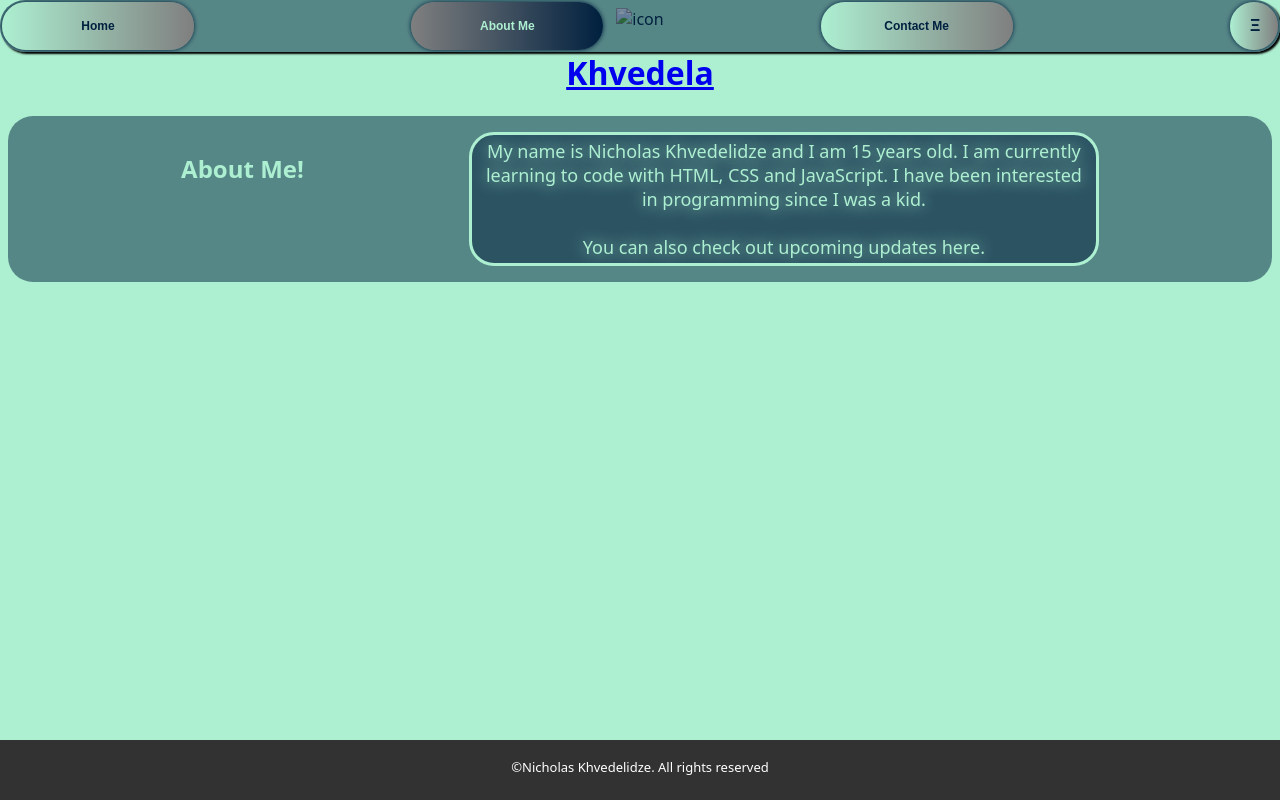
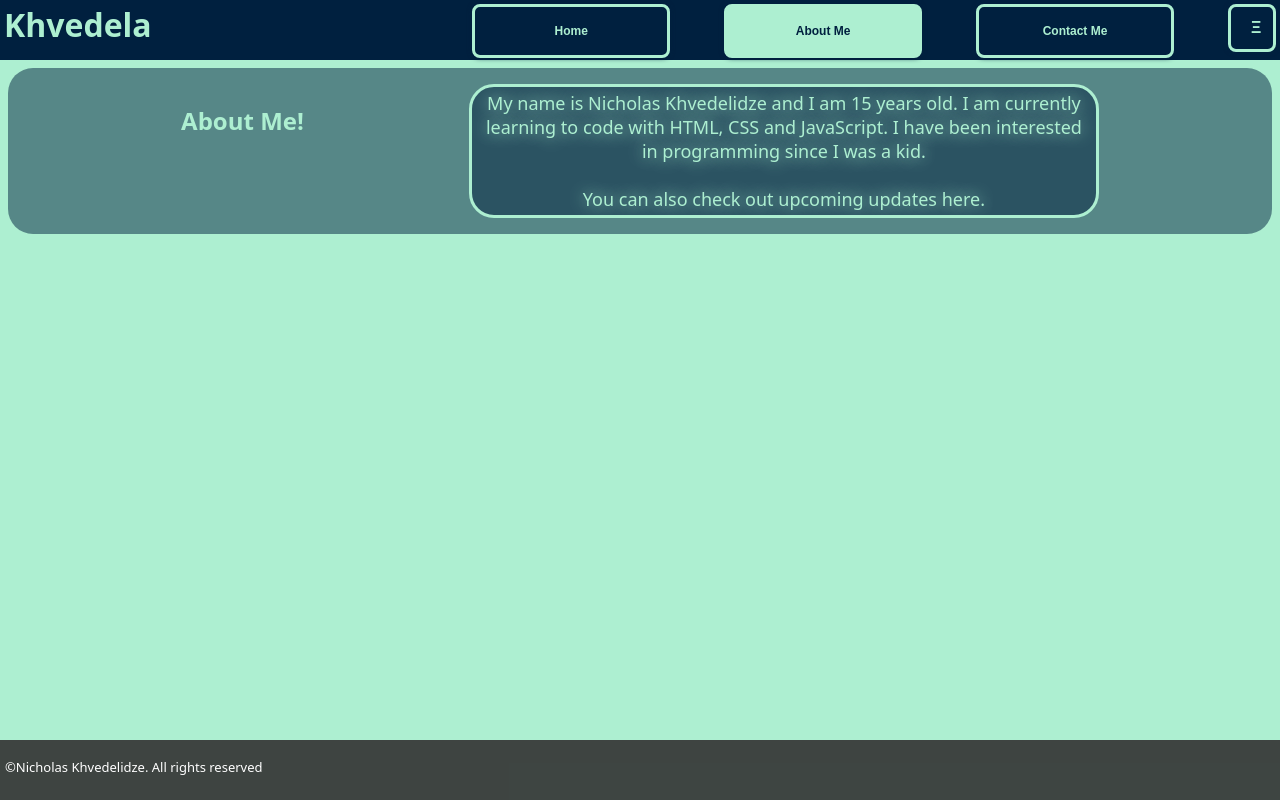
Before and after one commit to itsmekhvedela/itsmekhvedela.github.io, a PHP site: page /about-me.html in a window 1280 px wide. Run offline with PHP 8.4, Linux system fonts and the light colour scheme.

Commit message:
Update styles.css

```diff
--- a/styles.css
+++ b/styles.css
@@ -5,21 +5,15 @@ html {
 [data-theme="light"] {
     --color-one: rgb(0, 32, 63);
     --color-one-transparent: rgba(0, 32, 63, 0.5);
-    --color-one-gradient: linear-gradient(90deg, rgb(173, 239, 209) 0%, rgb(127, 127, 127) 100%);
     --color-two: rgb(173, 239, 209);
     --color-two-transparent: rgba(173, 239, 209, 0.5);
-    --color-two-gradient: linear-gradient(90deg, rgb(127, 127, 127) 0%, rgb(0, 32, 63) 100%);
-    --color-footer-bkg: rgb(50, 50, 50);
     --color-footer-text: white;
 }
 [data-theme="dark"] {
     --color-one: rgb(173, 239, 209);
     --color-one-transparent: rgba(173, 239, 209, 0.5);
-    --color-one-gradient: linear-gradient(90deg, rgb(127, 127, 127) 0%, rgb(0, 32, 63) 100%);
     --color-two: rgb(0, 32, 63);
     --color-two-transparent: rgba(0, 32, 63, 0.5);
-    --color-two-gradient: linear-gradient(90deg, rgb(173, 239, 209) 0%, rgb(127, 127, 127) 100%);
-    --color-footer-bkg: rgb(200, 200, 200);
     --color-footer-text: black;
 }
 body {
@@ -27,22 +21,55 @@ body {
     background-color: var(--color-two);
     overflow: auto;
 }
-nav {
-    z-index: 1;
+main{
+    position: absolute;
     top: 0;
+    left: 0;
     right: 0;
-    left: 0;
-    position: fixed;
+    bottom: 0;
+    display: grid;
+    grid-template-areas:
+    "head nav nav"
+    "content content content "
+    "foot foot foot";
+    grid-template-rows: 60px auto 60px;
+}
+header {
+    grid-area: head;
+    line-height: 0;
+    padding: 4px;
+    text-decoration: none;
+    color: var(--color-two);
+    background: var(--color-one);
+    cursor: pointer;
+}
+header a {
+    text-decoration: none;
+    color: var(--color-two);
+}
+header img {
+    display: none;
+    width: 0;
+    height: 0;
+}
+nav{
+    grid-area: nav;
     display: flex;
     justify-content: space-between;
-    border-radius: 25px 25px 25px 25px;
-    border-bottom-right-radius: 25px;
-    width: clamp(20rem, 50% 40rem);
-    overflow: hidden;
-    background-color: var(--color-one-transparent);
-    box-shadow: 2px 2px 2px black;
-    text-align: center;
-    padding: 2px;
+    padding: 4px;
+    background: var(--color-one);
+}
+article {
+    margin: 8px;
+    grid-area: content;
+    box-sizing: border-box;
+}
+footer {
+    grid-area: foot;
+    padding: 5px;
+    background: rgba(50, 50, 50, 0.9);
+    color: rgb(255, 255, 255);
+    font-size: small;
 }
 nav > .nav-button-active{
     text-align: center;
@@ -50,19 +77,19 @@ nav > .nav-button-active{
     font-weight: bold;
     font-size: 12px;
     line-height: 3rem;
-    color: var(--color-two);
+    color: var(--color-one);
     font-family: sans-serif;
-    background: var(--color-two-gradient);
-    border: none;
-    border-radius: 25px 25px 25px 25px;
+    background: var(--color-two);
+    border: solid var(--color-two);
     height: 48px;
+    border-radius: 8px;
     width: clamp(48px, 50%, 192px);
     box-shadow:0px 0px 5px var(--color-one);
     transition: background 0.5s ease, color 0.5s ease;
 }
 nav > .nav-button-active:hover{
-    color: var(--color-one);
-    background: var(--color-one-gradient);
+    color: var(--color-two);
+    background: var(--color-one);
 }
 nav > .nav-button {
     text-align: center;
@@ -70,47 +97,48 @@ nav > .nav-button {
     font-weight: bold;
     font-size: 12px;
     line-height: 3rem;
-    color: var(--color-one);
+    color: var(--color-two);
     transition: 0.3s;
     font-family: sans-serif;
-    background: var(--color-one-gradient);
-    border: none;
-    border-radius: 25px 25px 25px 25px;
+    background: var(--color-one);
+    border: solid var(--color-two);
     height: 48px;
+    border-radius: 8px;
     width: clamp(48px, 50%, 192px);
     box-shadow: 0px 0px 5px var(--color-one);
     transition: background 0.5s ease, color 0.5s ease;
 }
 nav > .nav-button:hover {
-    color: var(--color-two);
-    background: var(--color-two-gradient);
+    color: var(--color-one);
+    background: var(--color-two);
 }
 nav > .nav-button-open {
     text-align: center;
     text-decoration: none;
     font-weight: bold;
     font-size: 16px;
-    line-height: calc(50%);
-    color: var(--color-one);
+    line-height: 0;
+    color: var(--color-two);
     transition: 0.3s;
     font-family: sans-serif;;
-    background: var(--color-one-gradient);
-    border: none;
-    border-radius: 25px;
+    background: var(--color-one);
+    border: solid var(--color-two);
+    border-radius: 8px;
     height: 48px;
     width: 48px;
     box-shadow: 0px 0px 5px var(--color-one);
     transition: background 0.5s ease, color 0.5s ease;
+    cursor: pointer;
 }
 nav > .nav-button-open:hover {
-    color: var(--color-two);
-    background: var(--color-two-gradient);
+    color: var(--colorone);
+    background: var(--color-two);
 }
 .sidenav {
     width: 0;
     position: fixed;
     z-index: 1;
-    top: 52px;
+    top: 60px;
     right: 0;
     bottom: 60px;
     text-decoration-color: aqua;
@@ -125,24 +153,25 @@ nav > .nav-button-open:hover {
     text-decoration: none;
     font-weight: bold;
     font-size: 20px;
-    color: var(--color-two);
+    color: var(--color-one);
     display: block;
     transition: 0.3s;
     font-family: sans-serif;
-    background: var(--color-two-gradient);
+    background: var(--color-two-transparent);
     border: none;
-    border-radius: 25px 25px 25px 25px;
+    border-radius: 8px;
     height: 40px;
     width: 200px;
     margin: 5px;
-    scale: 90%;
+    scale: 0.9;
     box-shadow: 0px 0px 5px var(--color-one);
     transition: scale 0.5s ease, color 0.5s ease, background 0.5s ease;
 }
 .sidenav .nav-button-active:hover{
-    scale: 100%;
-    color: var(--color-one);
-    background: var(--color-one-gradient);
+    scale: 1;
+    box-shadow: 0px 0px 5px var(--color-two);
+    color: var(--color-two);
+    background: var(--color-one-transparent);
 }
 .sidenav .nav-button {
     text-align: center;
@@ -150,60 +179,46 @@ nav > .nav-button-open:hover {
     text-decoration: none;
     font-weight: bold;
     font-size: 20px;
-    color: var(--color-one);
+    color: var(--color-two);
     display: block;
     transition: 0.3s;
     font-family: sans-serif;
-    background: var(--color-one-gradient);
+    background: var(--color-one-transparent);
     border: none;
-    border-radius: 25px 25px 25px 25px;
+    border-radius: 8px;
+    height: 40px;
+    width: 200px;
+    margin: 5px;
+    scale: 0.9;
+    box-shadow: 0px 0px 5px var(--color-two);
+    transition: scale 0.5s ease, color 0.5s ease, background 0.5s ease;
+}
+.sidenav .nav-button:hover {
+    scale: 1;
+    box-shadow: 0px 0px 5px var(--color-one);
+    color: var(--color-one);
+    background: var(--color-two-transparent);
+}
+.sidenav .btn-toggle {
+    text-align: center;
+    text-decoration: none;
+    font-weight: bold;
+    font-size: 20px;
+    color: var(--color-two);
+    display: block;
+    transition: 0.3s;
+    font-family: sans-serif;
+    background: var(--color-one-transparent);
+    border: none;
+    border-radius: 8px;
     height: 40px;
     width: 200px;
     margin: 5px;
     scale: 90%;
-    box-shadow: 0px 0px 5px var(--color-one);
+    box-shadow: 0px 0px 5px var(--color-two);
     transition: scale 0.5s ease, color 0.5s ease, background 0.5s ease;
 }
-.sidenav .nav-button:hover {
-    scale: 100%;
-    color: var(--color-two);
-    background: var(--color-two-gradient);
-}
-.sidenav .btn-toggle {
-    text-align: center;
-    line-height: 50%;
-    text-decoration: none;
-    font-weight: bold;
-    font-size: 20px;
-    color: var(--color-one);
-    display: block;
-    transition: 0.3s;
-    font-family: sans-serif;
-    background: var(--color-one-gradient);
-    border: none;
-    border-radius: 25px 25px 25px 25px;
-    height: 40px;
-    width: 200px;
-    margin: 5px;
-    scale: 90%;
-    box-shadow: 0px 0px 5px var(--color-one);
-    transition: scale 0.5s ease, color 0.5s ease, background 0.5s ease;
-}
-.sidenav .btn-toggle #darkThemeButton {
-    visibility: visible;
-}
-.logo{
-    text-decoration: none;
-    margin-bottom: 0.25rem;
-    color:#111;
-    width: 11rem;
-    height: 4rem;
-    float: inline-start;
-}
-main {
-    text-align: center;
-}
-main .div-container{
+.div-container{
     position: static;
     display: flex;
     flex-direction: row;
@@ -220,7 +235,7 @@ main .div-container{
     padding: 16px;
     margin-bottom: 16px;
 }
-main .div-container .div-box{
+.div-container .div-box{
     color: var(--color-two);
     background-color:  var(--color-one-transparent);
     border-style: solid;
@@ -232,49 +247,22 @@ main .div-container .div-box{
     text-align: center;
     padding: 4px;
 }
-main .div-container .box-text {
+.div-container .box-text {
     font-size: 18px;
     text-shadow: 0px 0px 16px var(--color-two);
 }
-main .div-container .box-text a{
+.div-container .box-text a{
     text-decoration: none;
     color: var(--color-two);
     text-shadow: var(--color-two);
 }
-main .div-container .box-text a:hover{
+.div-container .box-text a:hover{
     color: var(--color-one);
     text-shadow: var(--color-one)
 }
-main .div-container .feature-list {
+.div-container .feature-list {
     font-size: 18px;
     text-shadow: 0px 0px 16px var(--color-two)
-}
-footer {
-    position: absolute;
-    right: 0;
-    left: 0;
-    bottom: 0;
-    height: 50px;
-    padding: 5px;
-    background: var(--color-footer-bkg);
-    color: var(--color-footer-text);
-    font-size: small;
-}
-button {
-    background-color: black;
-    font-size: medium;
-    font-weight: bold;
-    color: white;
-    width: 200px;
-    height: 50px;;
-    border: none;
-    border-radius: 25px 25px 25px 25px;
-    transition: background-color 0.5s ease, color 0.5s ease, scale 0.5s ease;
-}
-button:hover {
-    background-color: white;
-    color: black;
-    scale: 1.1;
 }
 #navButtonOpen {
     transition: margin-left .5s;
```
